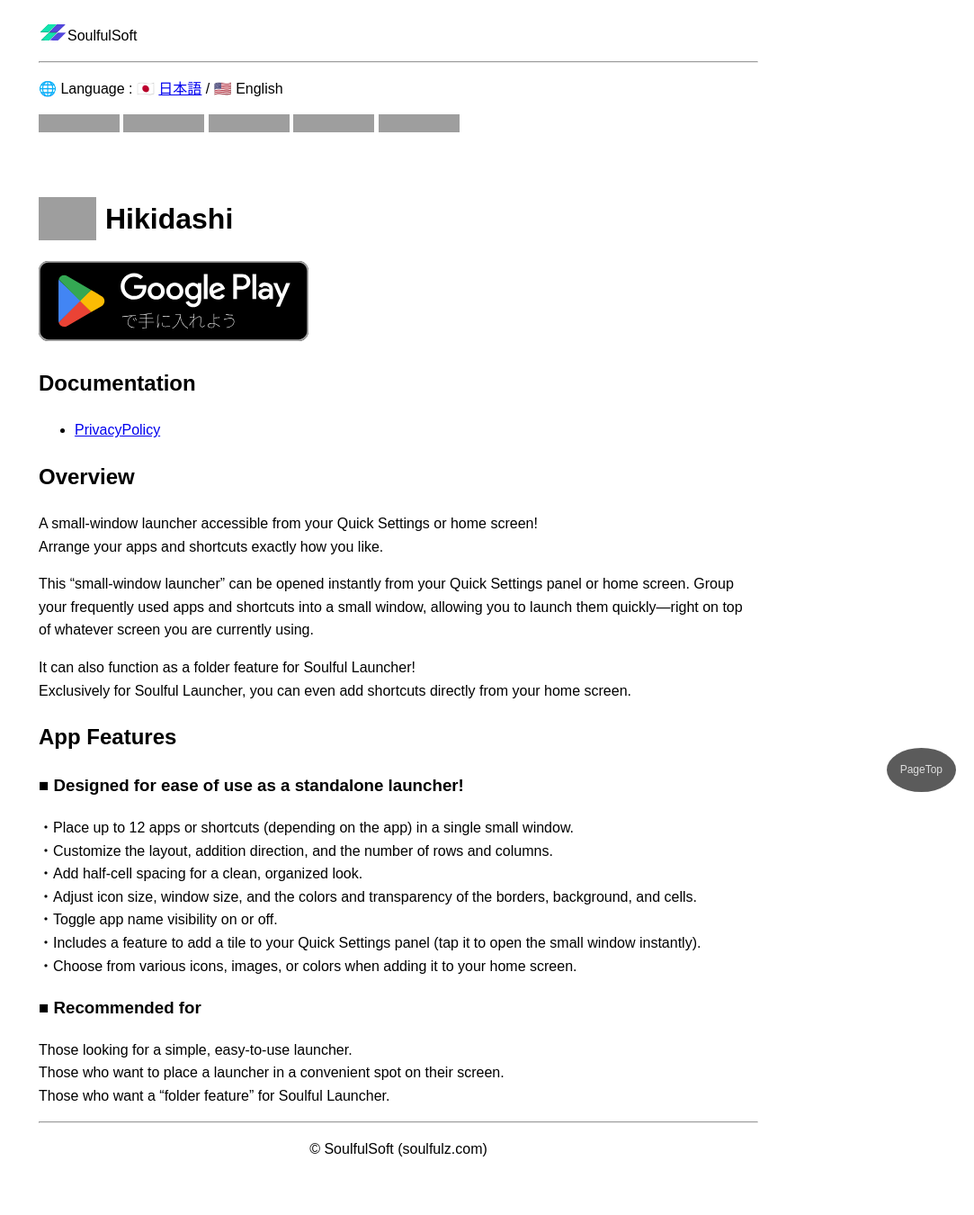
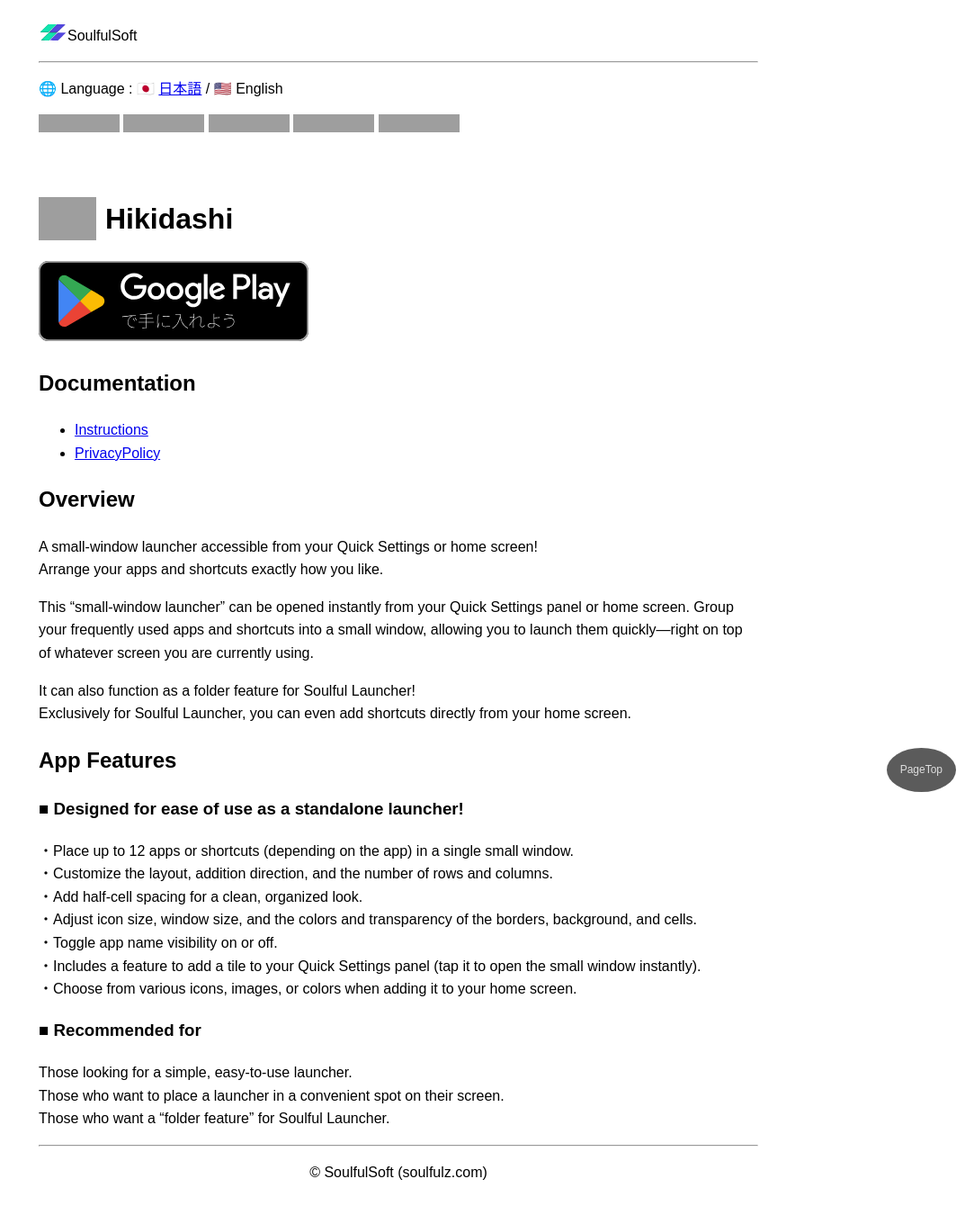
Before and after one commit to SoulfulSoft/soulfulsoft.github.io, a Jekyll site: the page built from hikidashi/index.en.md, in a window 1280 px wide, cut to the strip 0-1352 px from the top of the page. Shown: the whole strip at 90% size, without its empty margins (197-1280 px from the left). Built offline with Jekyll 4.4.1, drawn with Linux system fonts in a browser that asks for light colours; our own code applies the rules of GitHub Pages for plain Markdown files; before the commit the page ends 1326 px from its top, so only the background shows below that; grey boxes are pictures that could not be loaded.

Commit message:
Update index.en.md

```diff
--- a/hikidashi/index.en.md
+++ b/hikidashi/index.en.md
@@ -18,6 +18,7 @@ topa: "../index.en.html"
 <a href="https://play.google.com/store/apps/details?id=com.soulfulz.hikidashi" target="_blank"><img src="../images/GetItOnGooglePlay_Badge_Web_color_Japanese.svg" width="300"></a>
 
 ## Documentation
+- [Instructions](instructions.en)
 - [PrivacyPolicy](privacy-policy)
 
 ## Overview
```
